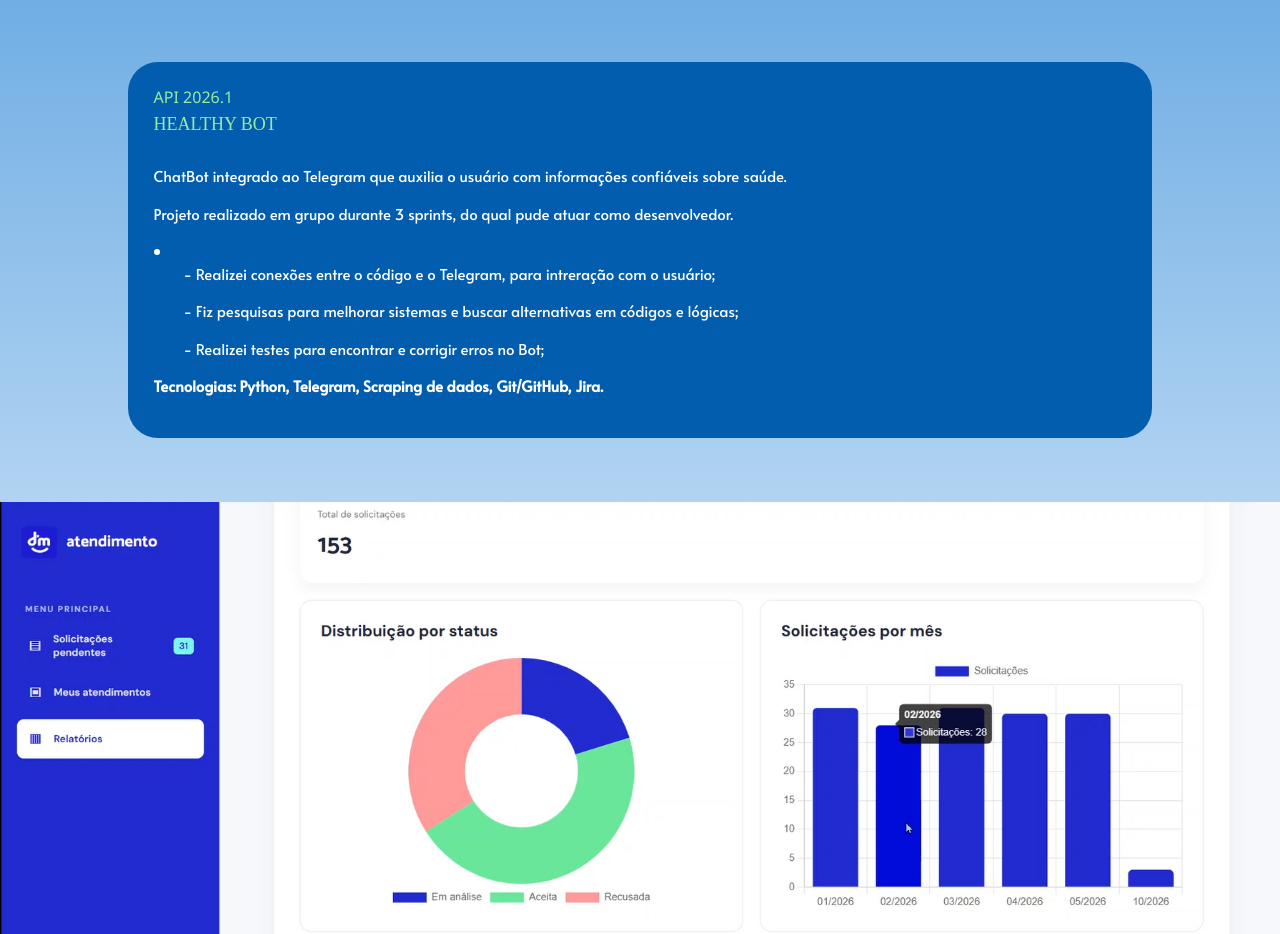
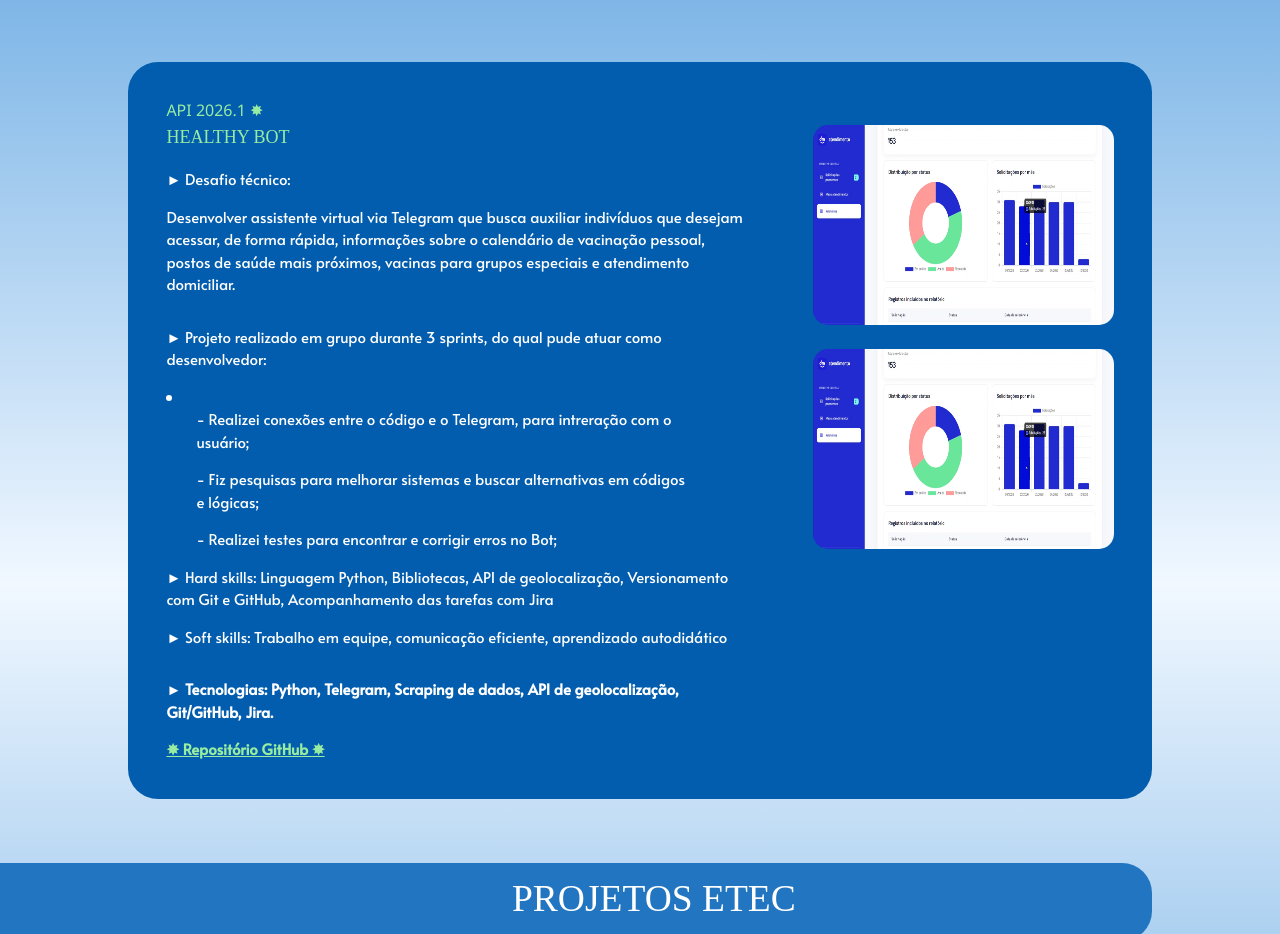
Before and after one commit to marcosgalvaov/gitpages-Portfolio, a plain HTML site: page projetos.html in a window 1280 px wide. Shown: the part 222-1156 px from the top of the page. Drawn offline with nearby package versions, Linux system fonts and the light colour scheme; a web font is replaced by a local one.

Commit message:
Commit (2): Atualiza caixa de projeto na tela de projeto

```diff
--- a/projetos.html
+++ b/projetos.html
@@ -41,19 +41,27 @@
 
     <article class="projeto-lista">
         <div class="projeto-template1">
-            <h2>API 2026.1</h2>
+            <h2>API 2026.1 ✸</h2>
             <h1>HEALTHY BOT</h1>
-            <p>ChatBot integrado ao Telegram que auxilia o usuário com informações confiáveis sobre saúde.</p>
-            <p>Projeto realizado em grupo durante 3 sprints, do qual pude atuar como desenvolvedor.
+            <p>► Desafio técnico:</p>
+            <p>Desenvolver assistente virtual via Telegram que busca auxiliar indivíduos que desejam acessar, de forma rápida, informações sobre o calendário de vacinação pessoal, postos de saúde mais próximos, vacinas para grupos especiais e atendimento domiciliar.</p>
+            <p></p>
+            <p>► Projeto realizado em grupo durante 3 sprints, do qual pude atuar como desenvolvedor:
             <li>
                 <ul>- Realizei conexões entre o código e o Telegram, para intreração com o usuário;</ul>
                 <ul>- Fiz pesquisas para melhorar sistemas e buscar alternativas em códigos e lógicas;</ul>
                 <ul>- Realizei testes para encontrar e corrigir erros no Bot;</ul>
             </li>
-            <p style="font-weight: bold;">Tecnologias: Python, Telegram, Scraping de dados, Git/GitHub, Jira.</p>
+            <p>► Hard skills: Linguagem Python, Bibliotecas, API de geolocalização, Versionamento com Git e GitHub, Acompanhamento das tarefas com Jira </p>
+            <p>► Soft skills: Trabalho em equipe, comunicação eficiente, aprendizado autodidático</p>
+            <p></p>
+            <p style="font-weight: bold;">► Tecnologias: Python, Telegram, Scraping de dados, API de geolocalização, Git/GitHub, Jira.</p>
+            <a href="https://github.com/marcosgalvaov/welcome.code">✸ Repositório GitHub ✸</a>
         </div>
-        <img src="img/templatemudar.png">
-        <img src="img/templatemudar.png">
+        <figure>
+            <img src="img/templatemudar.png">
+            <img src="img/templatemudar.png">
+        </figure>
     </article>
 
 
--- a/style.css
+++ b/style.css
@@ -281,6 +281,12 @@ ul a:hover {
     color: white ;
 }
 
+.caixaProjeto img {
+    height: 180px;
+    width: 700px;
+    border-radius: 15px;
+    margin-top: 5% ;
+}
 
 .blocoExtras {
     display: flex;
@@ -316,6 +322,13 @@ ul a:hover {
     color: white ;
 }
 
+.caixaExtra img {
+    height: 180px;
+    width: 700px;
+    border-radius: 15px;
+    margin-top: 5% ;
+}
+
 .blocoContatos {
     display: flex;
     flex-direction: row;
@@ -349,10 +362,6 @@ ul a:hover {
 .projeto-template1 {
     display: flex;
     flex-direction: column;
-    background-color: #025DAE;
-    border-radius: 30px;
-    padding: 2%;
-    margin: 5% 10%;
     text-align: left;
 }
 
@@ -370,9 +379,29 @@ ul a:hover {
 
 .projeto-template1 p, ul, li {
     color: white;
+    max-width: 90%;
 }
 
+.projeto-template1 a {
+    color: rgba(152, 236, 161, 1);
+    font-weight: bold;
+}
 
+.projeto-lista {
+    display: flex;
+    flex-direction: row;
+    background-color: #025DAE;
+    border-radius: 30px;
+    padding: 3%;
+    margin: 5% 10%;
+}
+
+.projeto-lista img {
+    height: 200px;
+    width: 800px;
+    margin-top: 8%;
+    border-radius: 15px;
+}
 
 
 
```
Also changed, not shown: index.html (+8 -9 lines).
